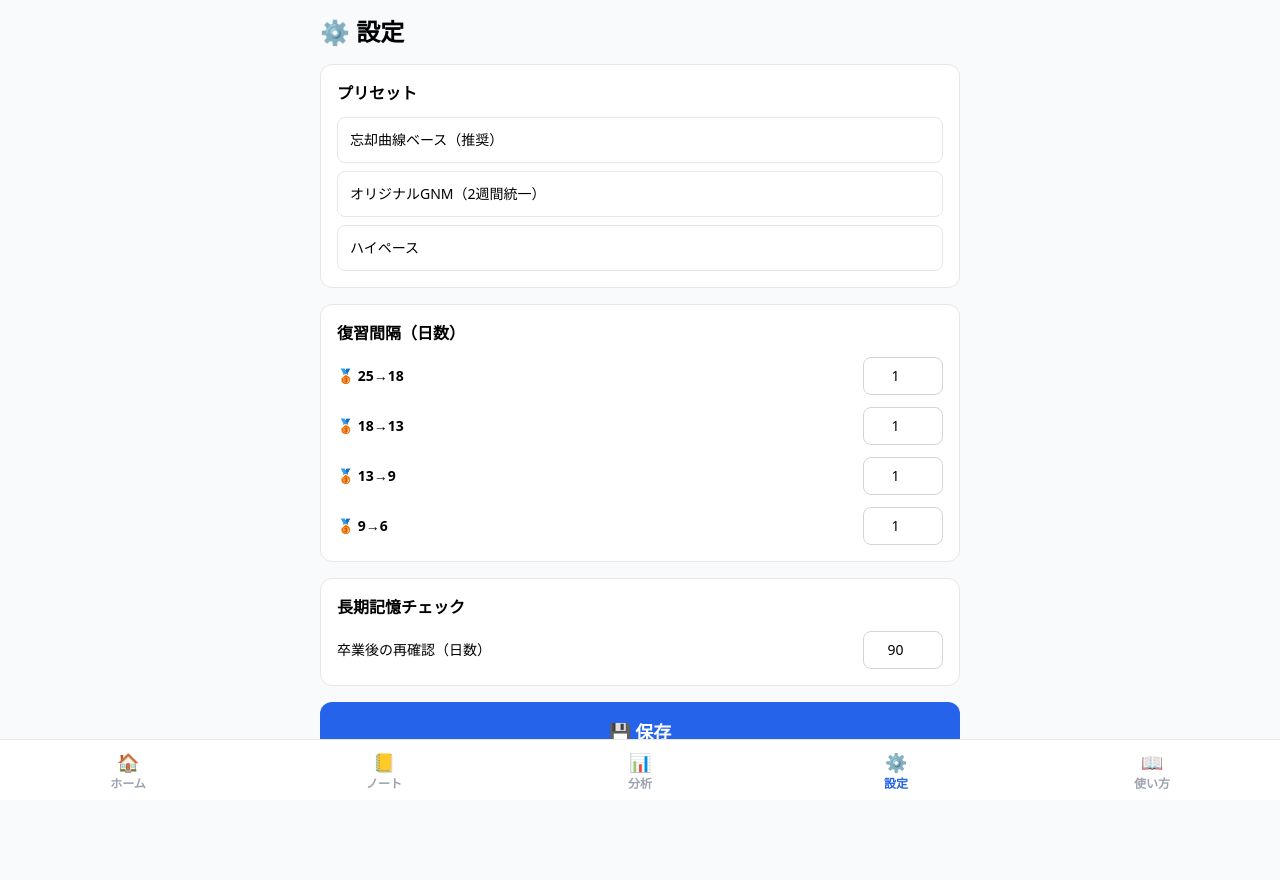
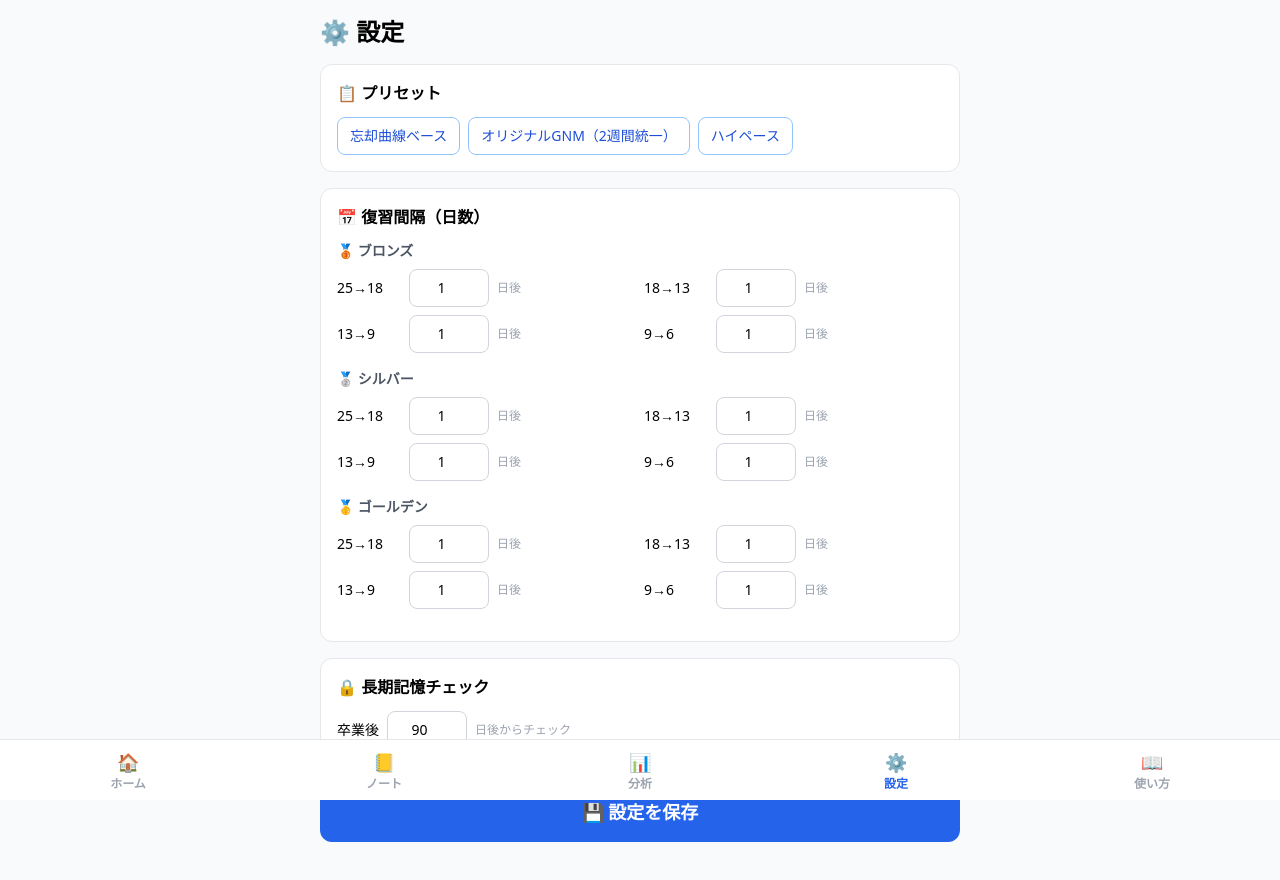
Before and after one commit to minatobita/golden-note, a Next.js app: page /settings in a window 1280 px wide. Shown: the top 880 px of the page. Before the commit the page ends 858 px from the top, so only its background shows below. Built offline with nearby package versions, Linux system fonts and the light colour scheme; no server answers; the database is empty; sample sign-in values are in the browser's storage.

Commit message:
Fix: settings page golden_ prefix and type errors

```diff
--- a/src/app/settings/page.tsx
+++ b/src/app/settings/page.tsx
@@ -1,85 +1,156 @@
 'use client';
 import { useState, useEffect } from 'react';
-import { useAuth } from '@/lib/auth';
+import { useRouter } from 'next/navigation';
+import { onAuthChange } from '@/lib/auth';
 import { getSettings, saveSettings } from '@/lib/db';
-import { DEFAULT_SETTINGS } from '@/lib/types';
 import Navbar from '@/components/Navbar';
 
-const PRESETS = {
-  forgetting: { label: '忘却曲線ベース（推奨）', intervals: { bronze_25_18: 1, bronze_18_13: 4, bronze_13_9: 14, bronze_9_6: 28, silver_25_18: 1, silver_18_13: 4, silver_13_9: 14, silver_9_6: 28, gold_25_18: 1, gold_18_13: 4, gold_13_9: 14, gold_9_6: 28 } },
-  original: { label: 'オリジナルGNM（2週間統一）', intervals: { bronze_25_18: 14, bronze_18_13: 14, bronze_13_9: 14, bronze_9_6: 14, silver_25_18: 14, silver_18_13: 14, silver_13_9: 14, silver_9_6: 14, gold_25_18: 14, gold_18_13: 14, gold_13_9: 14, gold_9_6: 14 } },
-  fast: { label: 'ハイペース', intervals: { bronze_25_18: 1, bronze_18_13: 2, bronze_13_9: 7, bronze_9_6: 14, silver_25_18: 1, silver_18_13: 2, silver_13_9: 7, silver_9_6: 14, gold_25_18: 1, gold_18_13: 2, gold_13_9: 7, gold_9_6: 14 } },
+const PRESETS: any = {
+  ebbinghaus: {
+    label: '忘却曲線ベース',
+    intervals: {
+      bronze_25_18: 1, bronze_18_13: 4, bronze_13_9: 14, bronze_9_6: 28,
+      silver_25_18: 1, silver_18_13: 4, silver_13_9: 14, silver_9_6: 28,
+      golden_25_18: 1, golden_18_13: 4, golden_13_9: 14, golden_9_6: 28,
+    },
+  },
+  original: {
+    label: 'オリジナルGNM（2週間統一）',
+    intervals: {
+      bronze_25_18: 14, bronze_18_13: 14, bronze_13_9: 14, bronze_9_6: 14,
+      silver_25_18: 14, silver_18_13: 14, silver_13_9: 14, silver_9_6: 14,
+      golden_25_18: 14, golden_18_13: 14, golden_13_9: 14, golden_9_6: 14,
+    },
+  },
+  highpace: {
+    label: 'ハイペース',
+    intervals: {
+      bronze_25_18: 1, bronze_18_13: 2, bronze_13_9: 7, bronze_9_6: 14,
+      silver_25_18: 1, silver_18_13: 2, silver_13_9: 7, silver_9_6: 14,
+      golden_25_18: 1, golden_18_13: 2, golden_13_9: 7, golden_9_6: 14,
+    },
+  },
 };
 
 export default function SettingsPage() {
-  const { user } = useAuth();
-  const [settings, setSettings] = useState(DEFAULT_SETTINGS);
-  const [saved, setSaved] = useState(false);
+  const router = useRouter();
+  const [user, setUser] = useState<any>(null);
+  const [settings, setSettings] = useState<any>({
+    intervals: {
+      bronze_25_18: 1, bronze_18_13: 4, bronze_13_9: 14, bronze_9_6: 28,
+      silver_25_18: 1, silver_18_13: 4, silver_13_9: 14, silver_9_6: 28,
+      golden_25_18: 1, golden_18_13: 4, golden_13_9: 14, golden_9_6: 28,
+    },
+    longTermCheckDays: 90,
+  });
+  const [toast, setToast] = useState('');
 
   useEffect(() => {
-    if (!user) return;
-    (async () => { setSettings(await getSettings(user.uid)); })();
-  }, [user]);
+    const unsub = onAuthChange(async (u: any) => {
+      if (!u) { router.push('/login'); return; }
+      setUser(u);
+      const s = await getSettings(u.uid);
+      if (s) setSettings(s);
+    });
+    return () => unsub();
+  }, []);
+
+  const applyPreset = (key: string) => {
+    const preset = PRESETS[key];
+    if (preset) setSettings({ ...settings, intervals: { ...preset.intervals } });
+  };
+
+  const stages = [
+    { section: '🥉 ブロンズ', items: [
+      { key: 'bronze_25_18', label: '25→18' },
+      { key: 'bronze_18_13', label: '18→13' },
+      { key: 'bronze_13_9', label: '13→9' },
+      { key: 'bronze_9_6', label: '9→6' },
+    ]},
+    { section: '🥈 シルバー', items: [
+      { key: 'silver_25_18', label: '25→18' },
+      { key: 'silver_18_13', label: '18→13' },
+      { key: 'silver_13_9', label: '13→9' },
+      { key: 'silver_9_6', label: '9→6' },
+    ]},
+    { section: '🥇 ゴールデン', items: [
+      { key: 'golden_25_18', label: '25→18' },
+      { key: 'golden_18_13', label: '18→13' },
+      { key: 'golden_13_9', label: '13→9' },
+      { key: 'golden_9_6', label: '9→6' },
+    ]},
+  ];
 
   const handleSave = async () => {
     if (!user) return;
     await saveSettings(user.uid, settings);
-    setSaved(true);
-    setTimeout(() => setSaved(false), 2000);
+    setToast('✅ 設定を保存しました');
+    setTimeout(() => setToast(''), 3000);
   };
-
-  const applyPreset = (key: string) => {
-    const preset = PRESETS[key as keyof typeof PRESETS];
-    if (preset) setSettings({ ...settings, intervals: { ...preset.intervals } });
-  };
-
-  const stages = [
-    { key: 'bronze_25_18', label: '🥉 25→18' },
-    { key: 'bronze_18_13', label: '🥉 18→13' },
-    { key: 'bronze_13_9', label: '🥉 13→9' },
-    { key: 'bronze_9_6', label: '🥉 9→6' },
-  ];
 
   return (
     <div className="max-w-2xl mx-auto px-4 py-4 pb-24">
+      {toast && <div className="fixed top-4 left-1/2 -translate-x-1/2 bg-gray-900 text-white px-5 py-3 rounded-xl text-sm font-semibold z-50">{toast}</div>}
       <h1 className="text-2xl font-bold mb-4">⚙️ 設定</h1>
-      {saved && <div className="bg-green-50 text-green-700 p-3 rounded-lg mb-4 font-bold text-center">✅ 保存しました</div>}
 
+      {/* Presets */}
       <div className="bg-white rounded-xl border border-gray-200 p-4 mb-4">
-        <h2 className="font-bold mb-3">プリセット</h2>
-        <div className="space-y-2">
-          {Object.entries(PRESETS).map(([key, preset]) => (
+        <h2 className="font-bold mb-3">📋 プリセット</h2>
+        <div className="flex gap-2 flex-wrap">
+          {Object.entries(PRESETS).map(([key, preset]: [string, any]) => (
             <button key={key} onClick={() => applyPreset(key)}
-              className="w-full text-left p-3 rounded-lg border border-gray-200 hover:bg-blue-50 text-sm">{preset.label}</button>
+              className="px-3 py-2 rounded-lg border border-blue-300 text-blue-700 text-sm hover:bg-blue-50">
+              {preset.label}
+            </button>
           ))}
         </div>
       </div>
 
+      {/* Intervals */}
       <div className="bg-white rounded-xl border border-gray-200 p-4 mb-4">
-        <h2 className="font-bold mb-3">復習間隔（日数）</h2>
-        <div className="space-y-3">
-          {stages.map(s => (
-            <div key={s.key} className="flex justify-between items-center">
-              <span className="text-sm font-semibold">{s.label}</span>
-              <input type="number" min={1} value={settings.intervals?.[s.key] || 1}
-                onChange={e => setSettings({ ...settings, intervals: { ...settings.intervals, [s.key]: parseInt(e.target.value) || 1 } })}
-                className="w-20 p-2 border border-gray-300 rounded-lg text-center text-sm" />
+        <h2 className="font-bold mb-3">📅 復習間隔（日数）</h2>
+        {stages.map(section => (
+          <div key={section.section} className="mb-4">
+            <h3 className="font-semibold text-sm text-gray-600 mb-2">{section.section}</h3>
+            <div className="grid grid-cols-2 gap-2">
+              {section.items.map(item => (
+                <div key={item.key} className="flex items-center gap-2">
+                  <label className="text-sm font-medium w-16">{item.label}</label>
+                  <input type="number" min={1} max={365}
+                    value={settings.intervals?.[item.key] || 1}
+                    onChange={e => setSettings({
+                      ...settings,
+                      intervals: { ...settings.intervals, [item.key]: parseInt(e.target.value) || 1 }
+                    })}
+                    className="w-20 p-2 border border-gray-300 rounded-lg text-center text-sm"
+                  />
+                  <span className="text-xs text-gray-400">日後</span>
+                </div>
+              ))}
             </div>
-          ))}
+          </div>
+        ))}
+      </div>
+
+      {/* Long-term check */}
+      <div className="bg-white rounded-xl border border-gray-200 p-4 mb-4">
+        <h2 className="font-bold mb-3">🔒 長期記憶チェック</h2>
+        <div className="flex items-center gap-2">
+          <label className="text-sm font-medium">卒業後</label>
+          <input type="number" min={30} max={365}
+            value={settings.longTermCheckDays || 90}
+            onChange={e => setSettings({ ...settings, longTermCheckDays: parseInt(e.target.value) || 90 })}
+            className="w-20 p-2 border border-gray-300 rounded-lg text-center text-sm"
+          />
+          <span className="text-xs text-gray-400">日後からチェック</span>
         </div>
       </div>
 
-      <div className="bg-white rounded-xl border border-gray-200 p-4 mb-4">
-        <h2 className="font-bold mb-3">長期記憶チェック</h2>
-        <div className="flex justify-between items-center">
-          <span className="text-sm">卒業後の再確認（日数）</span>
-          <input type="number" min={30} value={settings.longTermCheckDays || 90}
-            onChange={e => setSettings({ ...settings, longTermCheckDays: parseInt(e.target.value) || 90 })}
-            className="w-20 p-2 border border-gray-300 rounded-lg text-center text-sm" />
-        </div>
-      </div>
+      <button onClick={handleSave}
+        className="w-full bg-blue-600 text-white p-4 rounded-xl font-bold text-lg">
+        💾 設定を保存
+      </button>
 
-      <button onClick={handleSave} className="w-full bg-blue-600 text-white p-4 rounded-xl font-bold text-lg">💾 保存</button>
       <Navbar />
     </div>
   );
```
